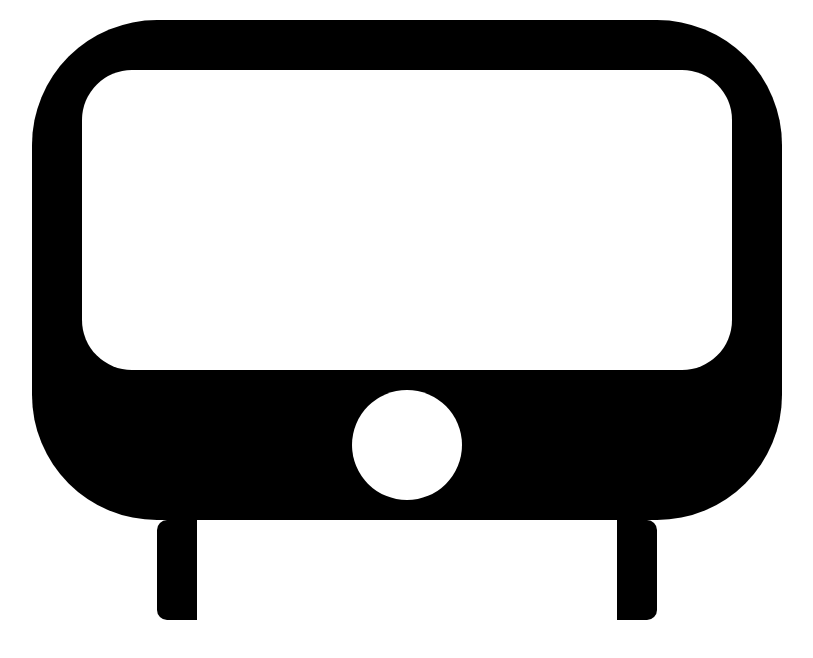
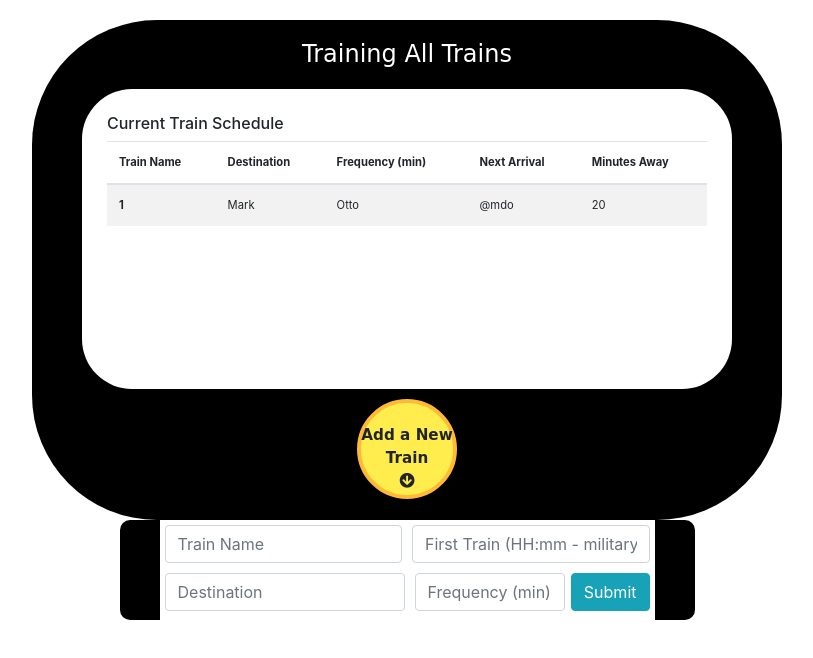
Before and after one commit to elspetha5/Train-Scheduler, a plain HTML site: page index.html in a window 1280 px wide. Shown: the whole page, without its empty margins (233-1046 px from the left). Drawn offline with nearby package versions, Linux system fonts and the light colour scheme; a web font is replaced by a local one.

Commit message:
design mostly finalized

```diff
--- a/index.html
+++ b/index.html
@@ -17,11 +17,24 @@
     <script src="https://maxcdn.bootstrapcdn.com/bootstrap/4.0.0/js/bootstrap.min.js" integrity="sha384-JZR6Spejh4U02d8jOt6vLEHfe/JQGiRRSQQxSfFWpi1MquVdAyjUar5+76PVCmYl"
         crossorigin="anonymous"></script>
     <script src="https://www.gstatic.com/firebasejs/4.11.0/firebase.js"></script>
-    <script src"https://cdnjs.cloudflare.com/ajax/libs/moment.js/2.21.0/locale/af.js"></script>
+    <script src "https://cdnjs.cloudflare.com/ajax/libs/moment.js/2.21.0/locale/af.js"></script>
+    <link href="https://fonts.googleapis.com/css?family=Trade+Winds" rel="stylesheet">
+    <link rel="stylesheet" href="https://use.fontawesome.com/releases/v5.0.8/css/solid.css" integrity="sha384-v2Tw72dyUXeU3y4aM2Y0tBJQkGfplr39mxZqlTBDUZAb9BGoC40+rdFCG0m10lXk"
+        crossorigin="anonymous">
+    <link rel="stylesheet" href="https://use.fontawesome.com/releases/v5.0.8/css/fontawesome.css" integrity="sha384-q3jl8XQu1OpdLgGFvNRnPdj5VIlCvgsDQTQB6owSOHWlAurxul7f+JpUOVdAiJ5P"
+        crossorigin="anonymous">
+
 
     <style>
         body {
             margin: auto;
+        }
+
+        h4 {
+            text-align: center;
+            font-family: 'Trade Winds', cursive;
+            color: white;
+
         }
 
         #shell {
@@ -36,41 +49,112 @@
 
         #sched {
             margin: auto;
-            margin-top: 30px;
+            margin-top: 20px;
             height: 300px;
             width: 650px;
             background: white;
             border-radius: 50px;
+            padding: 25px;
         }
 
+        table {
+            font-size: 70%;
+        }
+
+
         #light {
+            font-family: 'Trade Winds', cursive;
             margin: auto;
-            margin-top: 20px;
-            background: white;
-            height: 110px;
-            width: 110px;
+            padding: 3% 0px;
+            margin-top: 10px;
+            background: rgb(255, 237, 77);
+            border: 4px solid rgb(255, 185, 55);
+            height: 100px;
+            width: 100px;
+            font-size: 95%;
             border-radius: 100px;
+            text-align: center;
+            font-weight: bold;
         }
 
         #wheels {
             text-align: center;
             margin: auto;
             height: 100px;
-            width: 500px;
+            width: 575px;
             border-left: 40px solid black;
             border-right: 40px solid black;
             border-radius: 10px;
         }
 
+        .form-row {
+            padding: 5px;
+        }
+
+        #des {
+            width: 240px;
+        }
+
+        #min {
+            width: 150px;
+        }
+
+        button {
+            margin-right: 5px;
+        }
     </style>
 </head>
 
 <body>
     <div id="shell">
-        <div id="sched"></div>
-        <div id="light"></div>
+        <h4>Training All Trains</h4>
+        <div id="sched">
+            <h6>Current Train Schedule</h6>
+            <table class="table table-striped">
+                <thead>
+                    <tr>
+                        <th scope="col">Train Name</th>
+                        <th scope="col">Destination</th>
+                        <th scope="col">Frequency (min)</th>
+                        <th scope="col">Next Arrival</th>
+                        <th scope="col">Minutes Away</th>
+                    </tr>
+                </thead>
+                <tbody>
+                    <tr>
+                        <th scope="row">1</th>
+                        <td>Mark</td>
+                        <td>Otto</td>
+                        <td>@mdo</td>
+                        <td>20</td>
+                    </tr>
+                </tbody>
+            </table>
+        </div>
+        <div id="light">Add a New Train <br><i class="fas fa-arrow-circle-down"></i></div>
     </div>
-    <div id="wheels"></div>
+    <div id="wheels">
+        <form>
+            <div class="form-row">
+                <div class="col">
+                    <input type="text" class="form-control" placeholder="Train Name">
+                </div>
+                <div class="col">
+                    <input type="text" class="form-control" placeholder="First Train (HH:mm - military time)">
+                </div>
+            </div>
+            <div class="form-row">
+                <div class="col">
+                    <input type="text" class="form-control" placeholder="Destination" id="des">
+                </div>
+                <div class="col">
+                    <input type="text" class="form-control" placeholder="Frequency (min)" id="min">
+                </div>
+
+            <button type="button" class="btn btn-info">Submit</button>
+            </div>
+        </form>
+    </div>
 
 
 
```
